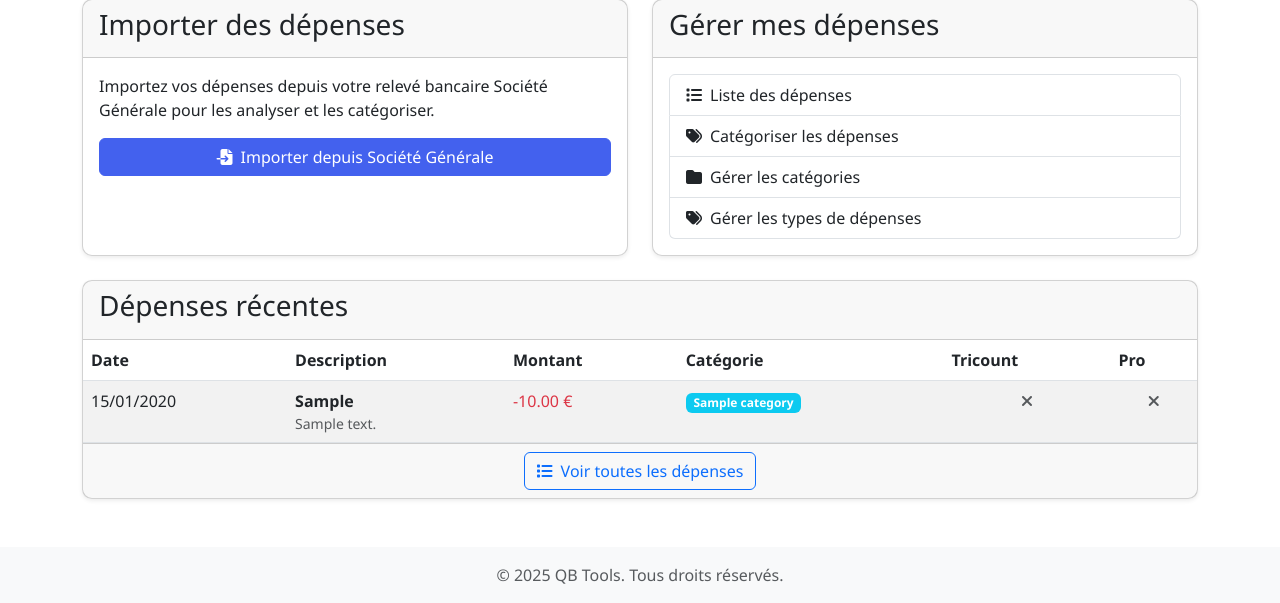
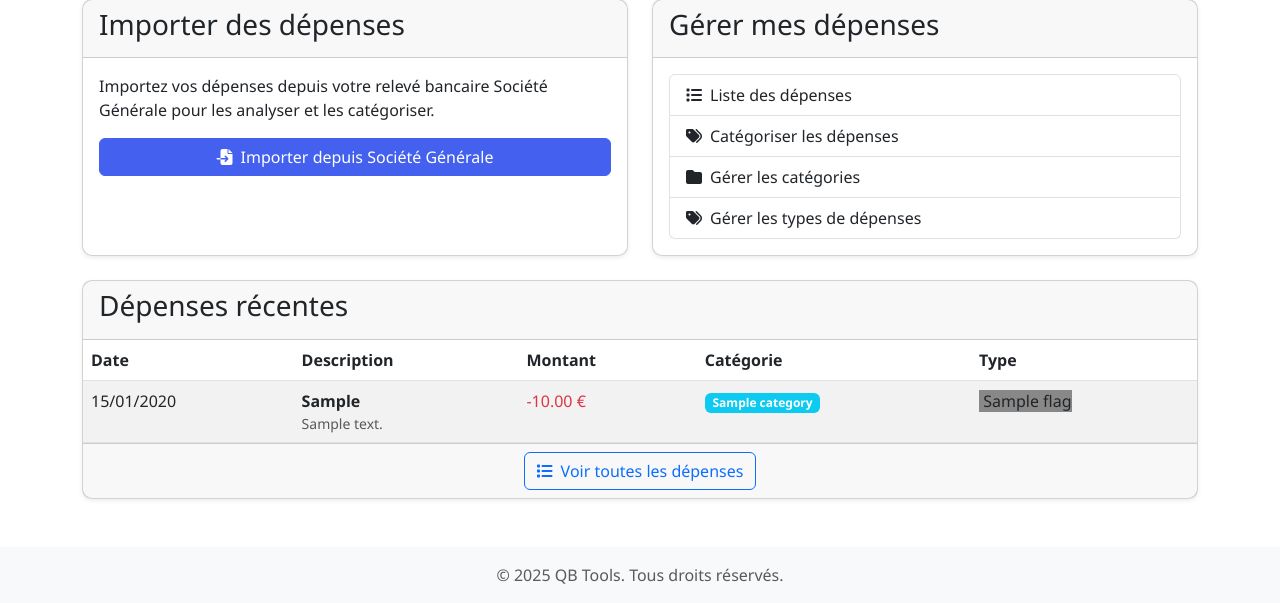
Before and after one commit to bizbiz/QB_Tools, a Flask app: page /tricount/ in a window 1280 px wide. Shown: the part 527-1130 px from the top of the page. Run offline with Flask 3, Linux system fonts and the light colour scheme; tables that the repository leaves empty hold one stand-in row (values such as "Sample post").

Commit message:
Update index.html

```diff
--- a/app/templates/tricount/index.html
+++ b/app/templates/tricount/index.html
@@ -136,8 +136,7 @@
                                     <th>Description</th>
                                     <th>Montant</th>
                                     <th>Catégorie</th>
-                                    <th>Tricount</th>
-                                    <th>Pro</th>
+                                    <th>Type</th> <!-- Nouvelle colonne unique -->
                                 </tr>
                             </thead>
                             <tbody>
@@ -158,16 +157,20 @@
                                         <span class="badge bg-secondary">Non catégorisé</span>
                                         {% endif %}
                                     </td>
-                                    <td class="text-center">
-                                        <i class="fas {% if expense.include_in_tricount %}fa-check text-success{% else %}fa-times text-muted{% endif %}"></i>
-                                    </td>
-                                    <td class="text-center">
-                                        <i class="fas {% if expense.is_professional %}fa-check text-success{% else %}fa-times text-muted{% endif %}"></i>
+                                    <td>
+                                        {% if expense.flag %}
+                                        <span class="flag-badge" style="background-color: {{ expense.flag.color }}">
+                                            <i class="fas {{ expense.flag.icon }}"></i>
+                                            {{ expense.flag.name }}
+                                        </span>
+                                        {% else %}
+                                        <span class="badge bg-secondary">Non défini</span>
+                                        {% endif %}
                                     </td>
                                 </tr>
                                 {% else %}
                                 <tr>
-                                    <td colspan="6" class="text-center py-4">
+                                    <td colspan="5" class="text-center py-4"> <!-- Modifier colspan de 6 à 5 -->
                                         <div class="alert alert-info mb-0">
                                             <i class="fas fa-info-circle me-2"></i>
                                             Aucune dépense récente. <a href="{{ url_for('tricount.import_expenses') }}">Importez des dépenses</a> pour commencer.
```
